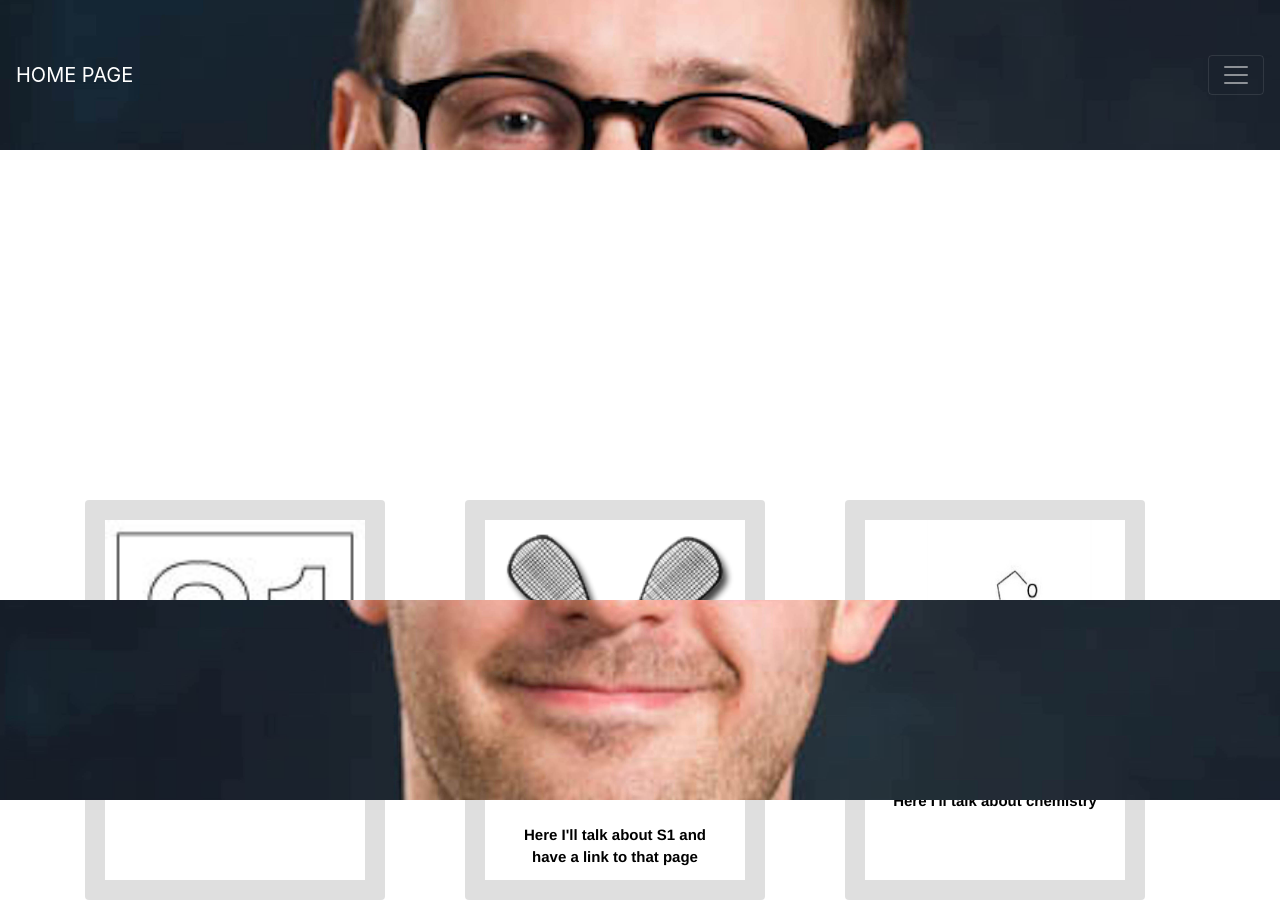
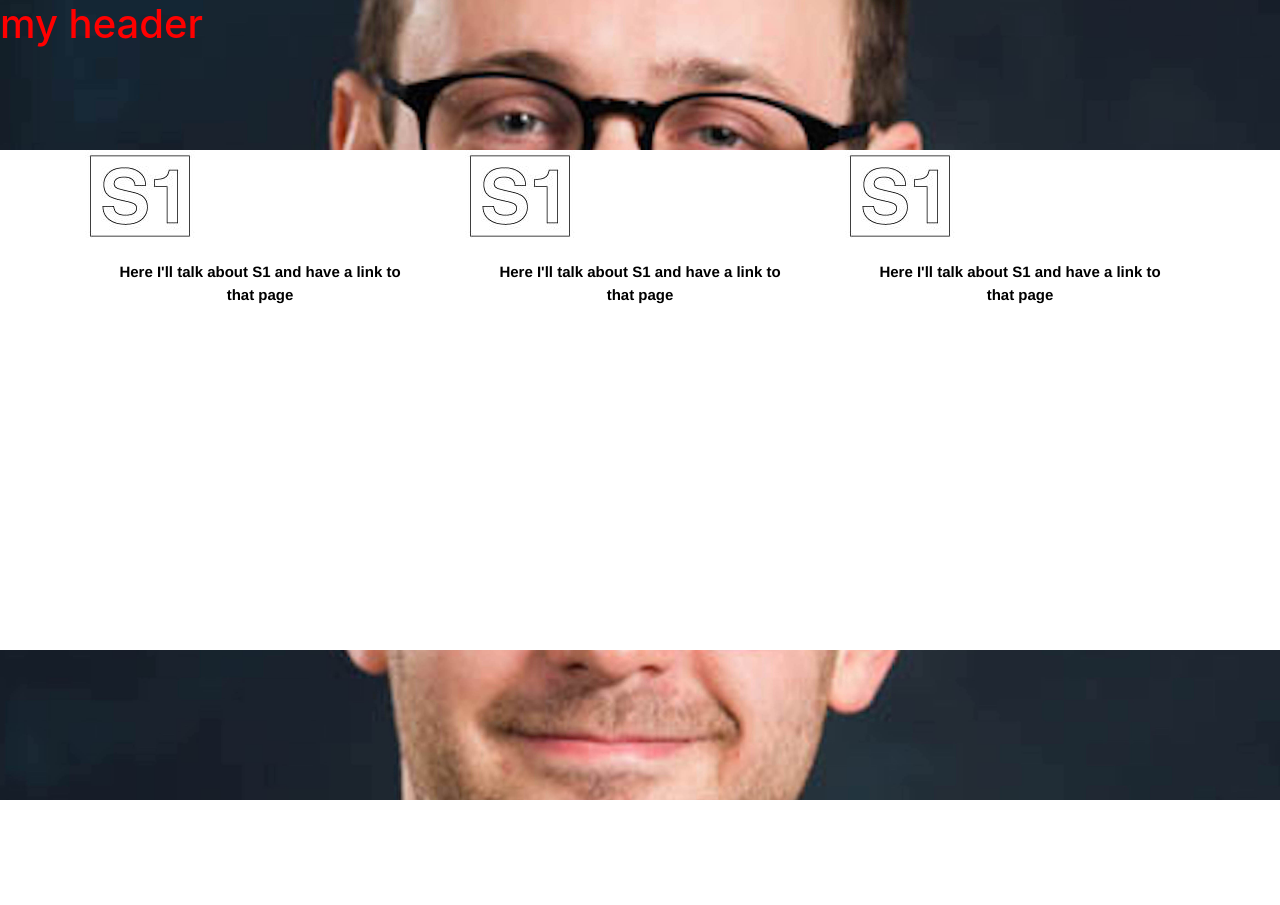
Before and after one commit to ccahill1117/ctc_portfolio, a plain HTML site: page index.html in a window 1280 px wide. After the commit the page ends 800 px from the top, so only its background shows below. Drawn offline with nearby package versions, Linux system fonts and the light colour scheme.

Commit message:
replaced card containers with normal containers

```diff
--- a/css/styles.css
+++ b/css/styles.css
@@ -14,8 +14,8 @@ h2 {
   position: absolute;
   bottom: 0;
   width: 100%;
-  height: 200px;
-  line-height: 200px;
+
+  line-height: 0px;
 
 }
 
@@ -33,7 +33,7 @@ h2 {
 .jbottom {
   background-image: url("../img/ctctop.jpg");
   background-size: cover;
-  height: 200px;
+  height: 150px;
   font-size: 100px;
 
 }
--- a/index.html
+++ b/index.html
@@ -8,40 +8,19 @@
   </head>
   <body>
 
-    <header class="header">
-      <nav class="navbar navbar-light navbar-dark fixed-top bg-dark jtop">
-        <a class="navbar-brand" href="#">HOME PAGE</a>
-        <button class="navbar-toggler" type="button" data-toggle="collapse" data-target="#navbarCollapse" aria-controls="navbarCollapse" aria-expanded="false" aria-label="Toggle navigation">
-          <span class="navbar-toggler-icon"></span>
-        </button>
-        <div class="collapse navbar-collapse" id="navbarCollapse">
-          <!-- <ul class="navbar-nav mr-auto">
-            <li class="nav-item active">
-              <a class="nav-link" href="#">Home <span class="sr-only">(current)</span></a>
-            </li>
-            <li class="nav-item">
-              <a class="nav-link" href="#">Link</a>
-            </li>
-            <li class="nav-item">
-              <a class="nav-link disabled" href="#">Disabled</a>
-            </li>
-          </ul> -->
-          <form class="form-inline mt-2 mt-md-0">
-            <input class="form-control mr-sm-2" type="text" placeholder="Search" aria-label="Search">
-            <button class="btn btn-outline-success my-2 my-sm-0" type="submit">Search</button>
-          </form>
-        </div>
-      </nav>
+    <div class="main-container">
+      <header class="jtop">
+        <h1>my header</h1>
       </header>
 
-
+      <section>
 
         <div class="container">
           <div class="row">
             <div class="col-lg-4">
               <a href="S1.html">
-            <div class="card">
-              <img class="card-img-top" src="img/s1.JPG" alt="picture of S1 logo">
+                <div class="well">
+                  <img src="img/s1.JPG" alt="picture of S1 logo">
                   <div class="card-body">
                   <p class="cardbodytext">Here I'll talk about S1 and have a link to that page</p>
                   </div>
@@ -50,8 +29,8 @@
             </div>
             <div class="col-lg-4">
               <a href="S1.html">
-            <div class="card">
-              <img class="card-img-top" src="img/PCSL.png" alt="picture of S1 logo">
+                <div class="well">
+                  <img src="img/s1.JPG" alt="picture of S1 logo">
                   <div class="card-body">
                   <p class="cardbodytext">Here I'll talk about S1 and have a link to that page</p>
                   </div>
@@ -60,16 +39,20 @@
             </div>
             <div class="col-lg-4">
               <a href="S1.html">
-          <div class="card">
-            <img class="card-img-top" id="chempic" src="img/chem.jpg" alt="picture of chemistry stuff">
+                <div class="well">
+                  <img src="img/s1.JPG" alt="picture of S1 logo">
                   <div class="card-body">
-              <p class="cardbodytext">Here I'll talk about chemistry</p>
+                  <p class="cardbodytext">Here I'll talk about S1 and have a link to that page</p>
                   </div>
                 </div>
               </a>
             </div>
           </div>
         </div>
+
+
+
+      </section>
   <footer class="footer jbottom">
       <div class="container">
         <span class="text-muted">
@@ -77,6 +60,6 @@
         </span>
       </div>
     </footer>
-
+    </div>
   </body>
 </html>
```
Lines whose indentation alone changed are shown as unchanged.
